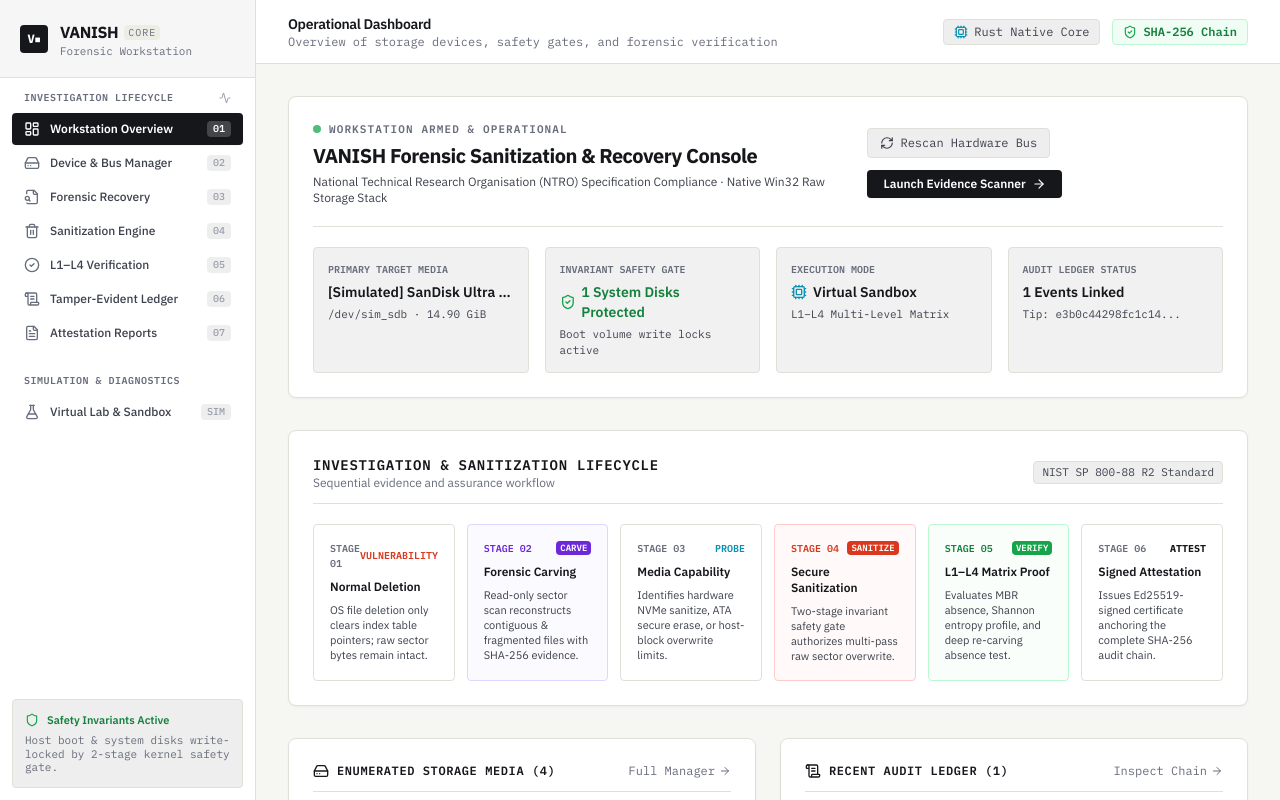
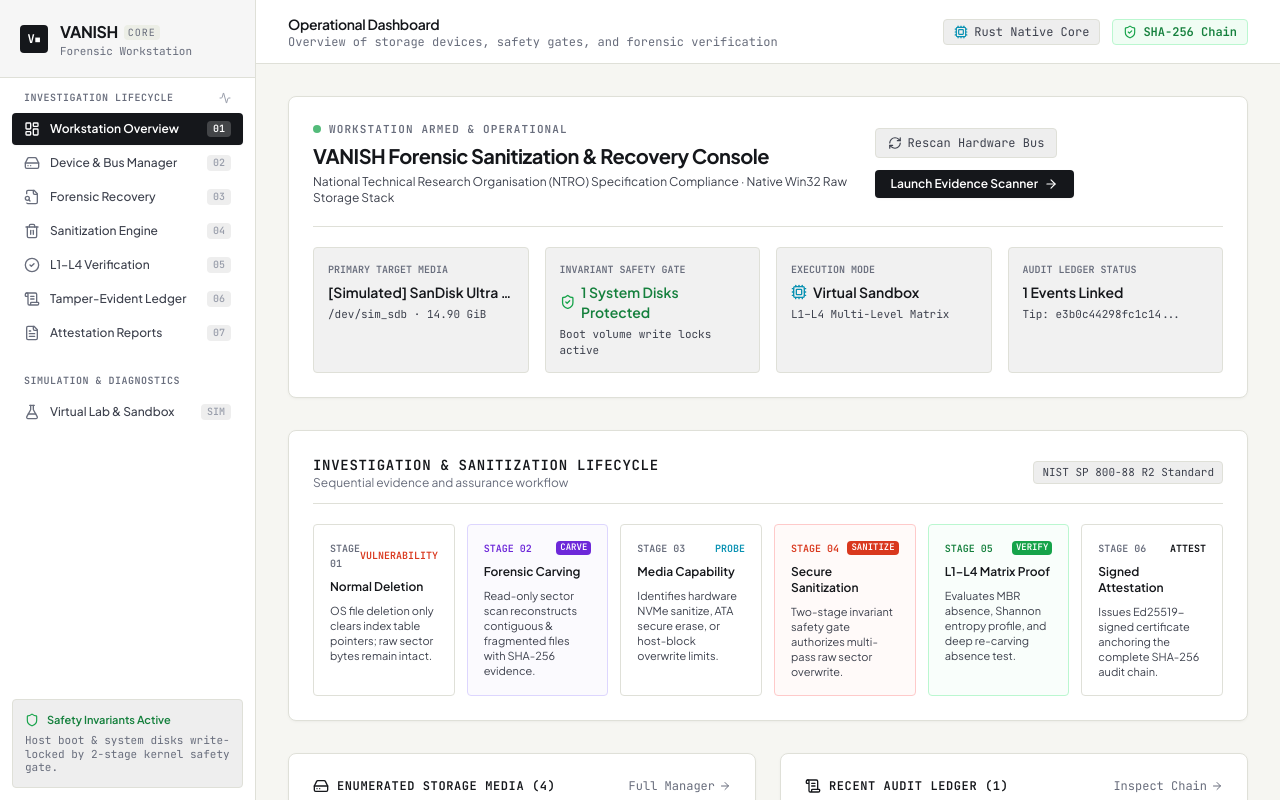
Before and after one commit to 4ryanMishra/VANISH-forensic-sanitization, a React (Vite) app: page / in a window 1280 px wide. Built offline with nearby package versions, Linux system fonts and the light colour scheme.

Commit message:
style(ui): refine VANISH typography system

```diff
--- a/index.html
+++ b/index.html
@@ -8,7 +8,7 @@
     <link rel="preconnect" href="https://fonts.googleapis.com" />
     <link rel="preconnect" href="https://fonts.gstatic.com" crossorigin />
     <link
-      href="https://fonts.googleapis.com/css2?family=IBM+Plex+Mono:ital,wght@0,400;0,500;0,600;0,700;1,400&family=IBM+Plex+Sans:ital,wght@0,300;0,400;0,500;0,600;0,700;1,400&display=swap"
+      href="https://fonts.googleapis.com/css2?family=JetBrains+Mono:ital,wght@0,400;0,500;0,600;0,700;1,400&family=Plus+Jakarta+Sans:ital,wght@0,400;0,500;0,600;0,700;1,400&family=IBM+Plex+Sans:ital,wght@0,400;0,500;0,600;0,700;1,400&display=swap"
       rel="stylesheet"
     />
   </head>
--- a/src/index.css
+++ b/src/index.css
@@ -10,7 +10,7 @@
   margin: 0;
   background-color: #F6F6F2;
   color: #15171B;
-  font-family: "IBM Plex Sans", -apple-system, BlinkMacSystemFont, "Segoe UI", Roboto, sans-serif;
+  font-family: "Apercu", "Apercu Pro", "Plus Jakarta Sans", "IBM Plex Sans", -apple-system, BlinkMacSystemFont, "Segoe UI", Roboto, sans-serif;
   user-select: none;
   -webkit-user-select: none;
 }
--- a/tailwind.config.js
+++ b/tailwind.config.js
@@ -7,8 +7,8 @@
   theme: {
     extend: {
       fontFamily: {
-        sans: ['"IBM Plex Sans"', '-apple-system', 'BlinkMacSystemFont', '"Segoe UI"', 'Roboto', 'sans-serif'],
-        mono: ['"IBM Plex Mono"', 'ui-monospace', 'SFMono-Regular', 'Menlo', 'Monaco', 'Consolas', 'monospace'],
+        sans: ['"Apercu"', '"Apercu Pro"', '"Plus Jakarta Sans"', '"IBM Plex Sans"', '-apple-system', 'BlinkMacSystemFont', '"Segoe UI"', 'Roboto', 'sans-serif'],
+        mono: ['"JetBrains Mono"', 'ui-monospace', 'SFMono-Regular', 'Menlo', 'Monaco', 'Consolas', 'monospace'],
       },
       colors: {
         // Foundation surfaces (warm bone / ivory / white)
```
